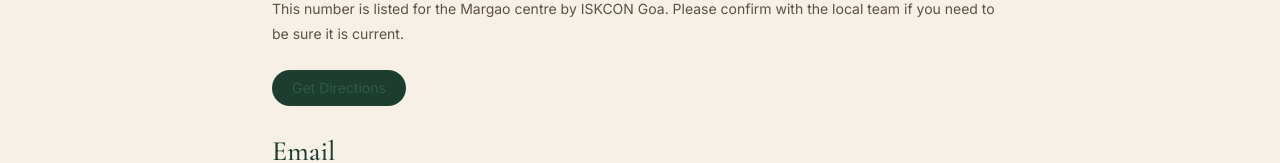
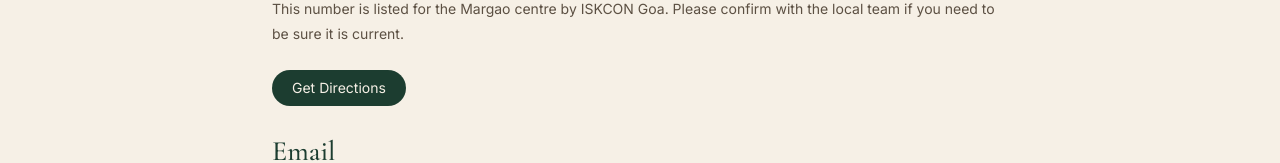
Before and after one commit to darrendc26/iskconmargao, a Next.js app in the folder apps/web/: page /contact in a window 1280 px wide. Shown: the part 767-930 px from the top of the page. Built offline with nearby package versions, Linux system fonts and the light colour scheme; no server answers.

Commit message:
whatsapp btn

```diff
--- a/apps/web/app/globals.css
+++ b/apps/web/app/globals.css
@@ -80,7 +80,7 @@
   margin-bottom: 1rem;
   line-height: 1.8;
 }
-.prose-devotional a {
+.prose-devotional a:not(.not-prose a):not(.rounded-full) {
   color: #2f5a47;
   text-decoration: underline;
 }
--- a/apps/web/components/ShareBar.tsx
+++ b/apps/web/components/ShareBar.tsx
@@ -12,9 +12,12 @@
         href={wa}
         target="_blank"
         rel="noreferrer"
-        className="rounded-full bg-emerald-700 text-white hover:bg-emerald-800 px-5 py-2.5 text-sm font-medium transition-colors shadow-sm inline-flex items-center gap-2 no-underline"
+        className="rounded-full bg-[#075E54] hover:bg-[#054840] !text-white px-5 py-2.5 text-sm font-semibold transition-colors shadow-sm inline-flex items-center gap-2.5 !no-underline"
       >
-        <span>Share on WhatsApp</span>
+        <svg className="w-4 h-4 fill-current text-white" viewBox="0 0 24 24" aria-hidden="true">
+          <path d="M.057 24l1.687-6.163c-1.041-1.804-1.588-3.849-1.587-5.946.003-6.556 5.338-11.891 11.893-11.891 3.181.001 6.167 1.24 8.413 3.488 2.245 2.248 3.481 5.236 3.48 8.414-.003 6.557-5.338 11.892-11.893 11.892-1.99-.001-3.951-.5-5.688-1.448l-6.305 1.654zm6.597-3.807c1.676.995 3.276 1.591 5.392 1.592 5.448 0 9.886-4.434 9.889-9.885.002-5.462-4.415-9.89-9.881-9.892-5.452 0-9.887 4.434-9.889 9.884-.001 2.225.651 3.891 1.746 5.634l-.999 3.648 3.742-.981zm11.387-5.464c-.297-.149-1.758-.867-2.03-.967-.273-.099-.471-.148-.67.15-.197.297-.767.966-.94 1.164-.173.199-.347.223-.644.075-.297-.15-1.255-.463-2.39-1.475-.883-.788-1.48-1.761-1.653-2.059-.173-.297-.018-.458.13-.606.134-.133.298-.347.446-.521.151-.172.2-.296.3-.495.099-.198.05-.372-.025-.521-.075-.148-.669-1.611-.916-2.206-.242-.579-.487-.501-.669-.51l-.57-.01c-.198 0-.52.074-.792.372s-1.04 1.016-1.04 2.479 1.065 2.876 1.213 3.074c.149.198 2.095 3.2 5.076 4.487.709.306 1.263.489 1.694.626.712.226 1.36.194 1.872.118.571-.085 1.758-.719 2.006-1.413.248-.694.248-1.289.173-1.413-.074-.124-.272-.198-.57-.347z"/>
+        </svg>
+        <span className="!text-white font-medium">Share on WhatsApp</span>
       </a>
       <button
         type="button"
```
